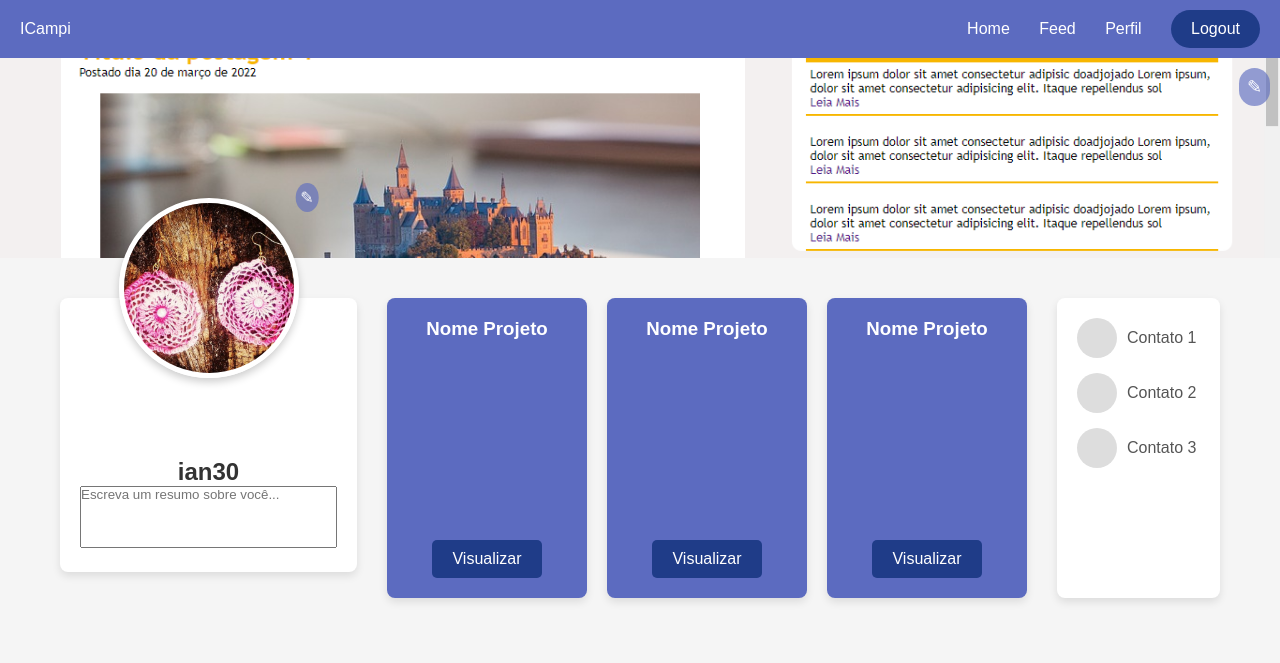
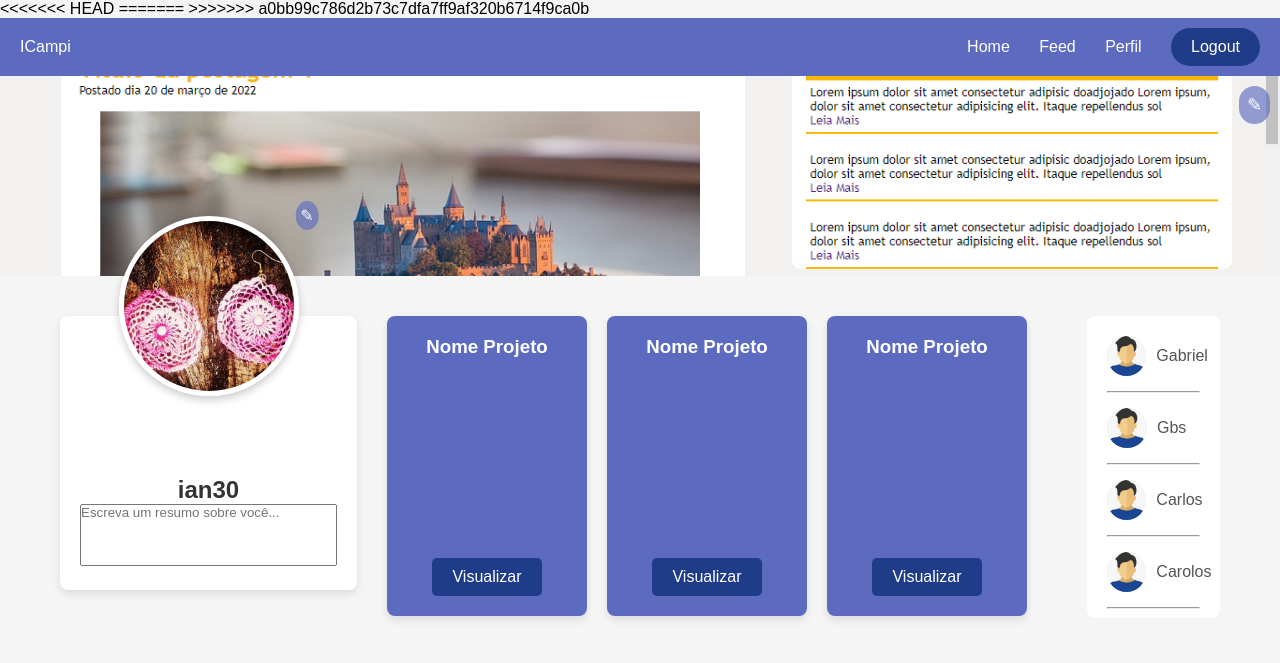
Before and after one commit to KaliRodri/IniCampi, a Django app: page /profile/ in a window 1280 px wide. Shown: the top 663 px of the page. Run offline with Django 5.2, Linux system fonts and the light colour scheme; a user stored in the database is signed in; data comes from the database, SQL or seed files in the repository.

Commit message:
Commit conflict

```diff
--- a/user_account/templates/account/profile.html
+++ b/user_account/templates/account/profile.html
@@ -4,7 +4,10 @@
     <meta charset="UTF-8">
     <meta name="viewport" content="width=device-width, initial-scale=1.0">
     <title>Perfil de {{ profile.user.username }}</title>
+<<<<<<< HEAD
     <a href="{% url 'home' %}"></a>
+=======
+>>>>>>> a0bb99c786d2b73c7dfa7ff9af320b6714f9ca0b
     <style>
         /* Estilos Gerais */
         * {
@@ -165,10 +168,11 @@
     background-color: white;
     border-radius: 8px;
     padding: 20px;
-            box-shadow: 0px 4px 8px rgba(0, 0, 0, 0.1);
     display: flex;
     flex-direction: column;
     gap: 15px;
+    max-height: 302px; /* Define a altura máxima */
+    overflow-y: auto;  /* Torna a seção rolável */
 }
 
         .contact {
@@ -340,20 +344,22 @@
                 <button class="view-btn">Visualizar</button>
             </div>
         </div>
+       <div class="container2"></div>
+        <div class="contacts-container">
+            {% for user in users %}
+                <div class="contact">
+                    <!-- Foto de Perfil -->
+                    {% if user.profile.profile_image %}
+                        <img src="{{ user.profile.profile_image.url }}" alt="Foto de {{ user.username }}" class="contact-avatar">
+                    {% else %}
+                        <img src="/static/images/Avatar_Padrão.jpeg" alt="Foto de {{ user.username }}" class="contact-avatar">
+                    {% endif %}
 
-        <div class="contacts-container">
-            <div class="contact">
-                <div class="contact-avatar"></div>
-                <span>Contato 1</span>
+                    <!-- Nome do Usuário -->
+                    <span>{{ user.username }}</span>
                 </div>
-            <div class="contact">
-                <div class="contact-avatar"></div>
-                <span>Contato 2</span>
-            </div>
-            <div class="contact">
-                <div class="contact-avatar"></div>
-                <span>Contato 3</span>
-            </div>
+                <hr>
+            {% endfor %}
         </div>
     </div>
 
--- a/user_account/views.py
+++ b/user_account/views.py
@@ -1,5 +1,5 @@
 from django.shortcuts import render
-
+from django.contrib.auth.models import User
 from django.shortcuts import render, redirect
 from django.contrib.auth.decorators import login_required
 from feed.models import Profile
@@ -10,7 +10,9 @@ from django.http import HttpResponse
 @login_required
 def profile_view(request):
     profile = request.user.profile
-    return render(request, 'account/profile.html', {'profile': profile})
+    # Obtém todos os usuários do sistema, exceto o próprio usuário logado
+    users = User.objects.exclude(id=request.user.id)
+    return render(request, 'account/profile.html', {'profile': profile, 'users': users})
 
 # Editar o perfil
 @login_required
```
Also changed, not shown: media/profile_backgrounds/Captura_de_Tela_29_CIRQGrt.png (added), media/profile_images/Brinco_1_znnlL4F.png (added), media/profile_images/Brinco_2.png (added), media/profile_images/Captura_de_Tela_3.png (added). Lines whose indentation alone changed are shown as unchanged.
